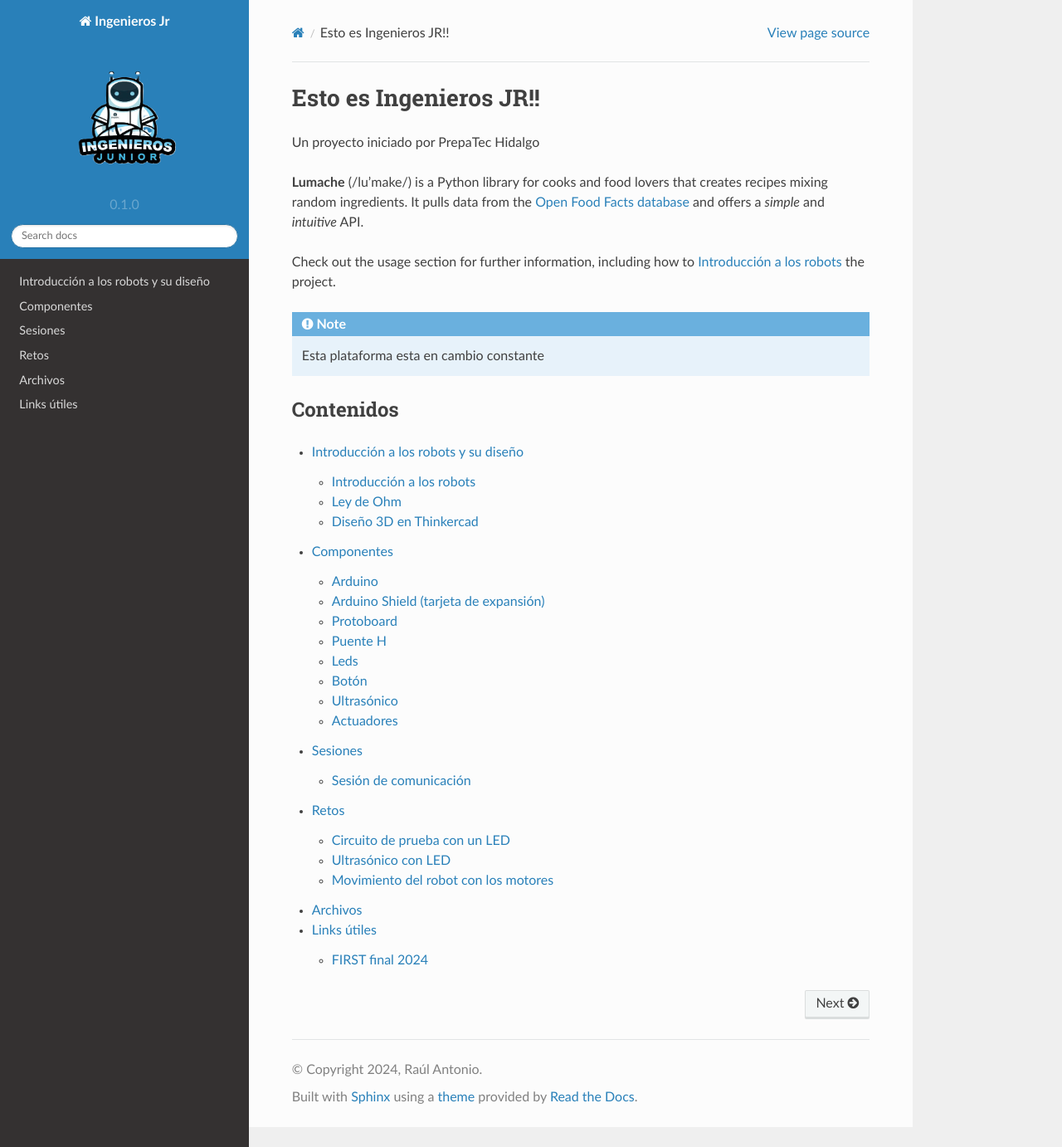
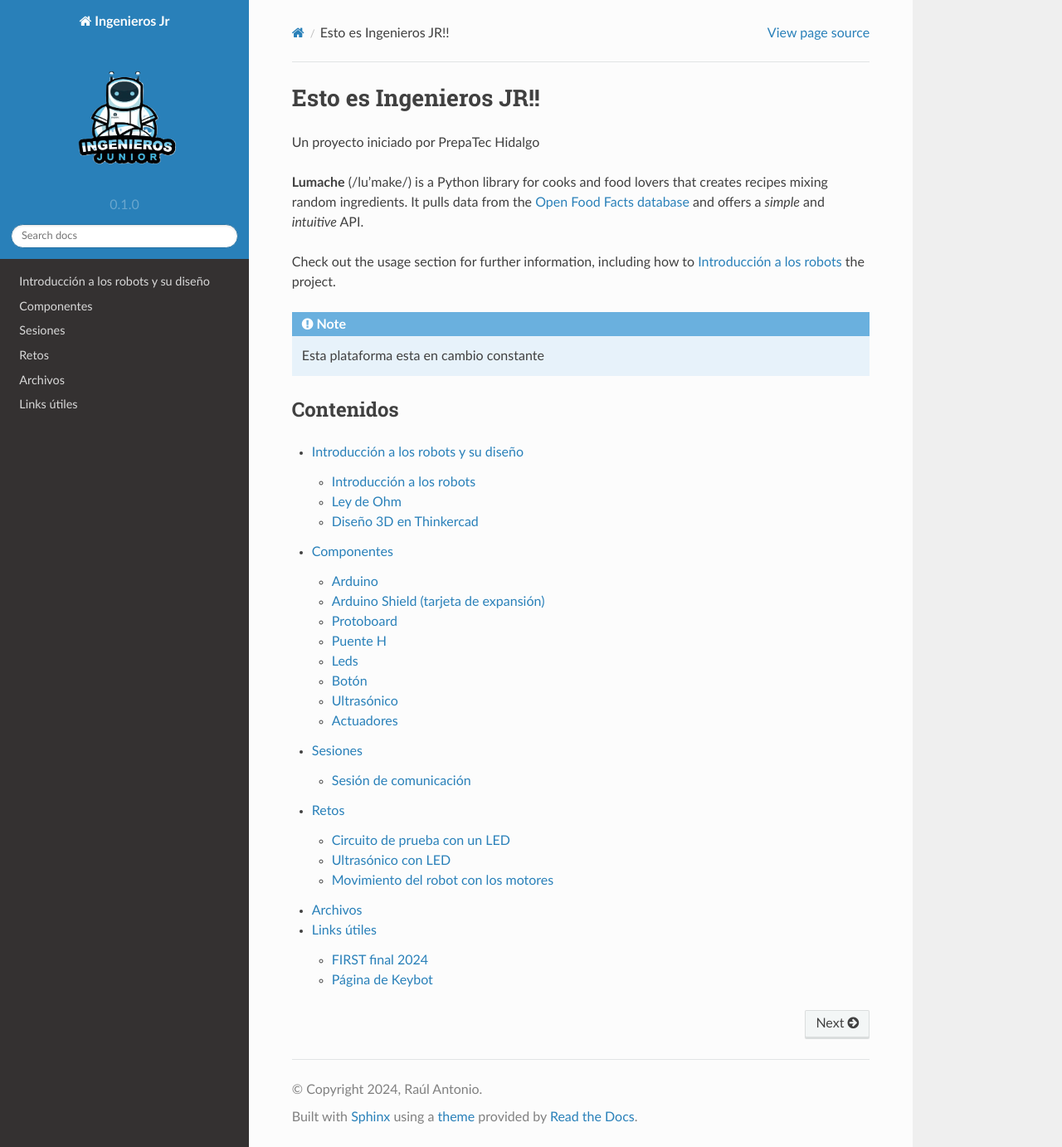
Before and after one commit to Gagis00/Ingenieros-JR, a Sphinx documentation site: the page built from docs/source/index.rst, in a window 1280 px wide and 1382 px high. Shown: the whole window at 83% size. Built offline with Sphinx 7.4.7 and the Read the Docs theme 2.0.0, drawn with Linux system fonts in a browser that asks for light colours.

Commit message:
Update Links útiles.rst

```diff
--- a/docs/source/Links útiles.rst
+++ b/docs/source/Links útiles.rst
@@ -5,3 +5,9 @@ FIRST final 2024
 -----------------
 
 - `Final de FIRST mundial <https://youtu.be/usMiJkjY6vQ?si=EbmGcogzA8JxFTVs>`_
+
+
+Página de Keybot
+-----------------
+
+- `Página de Keybot <https://keybot-docs.readthedocs.io/es/latest/>`_
```
